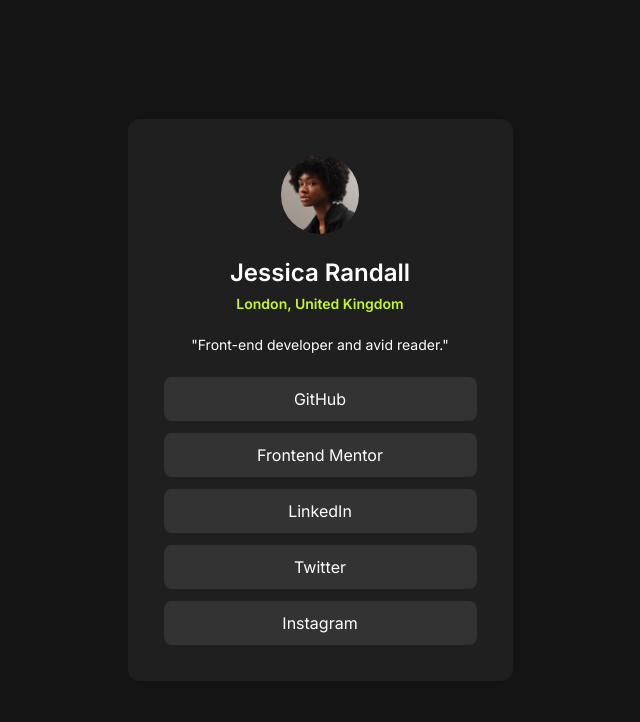
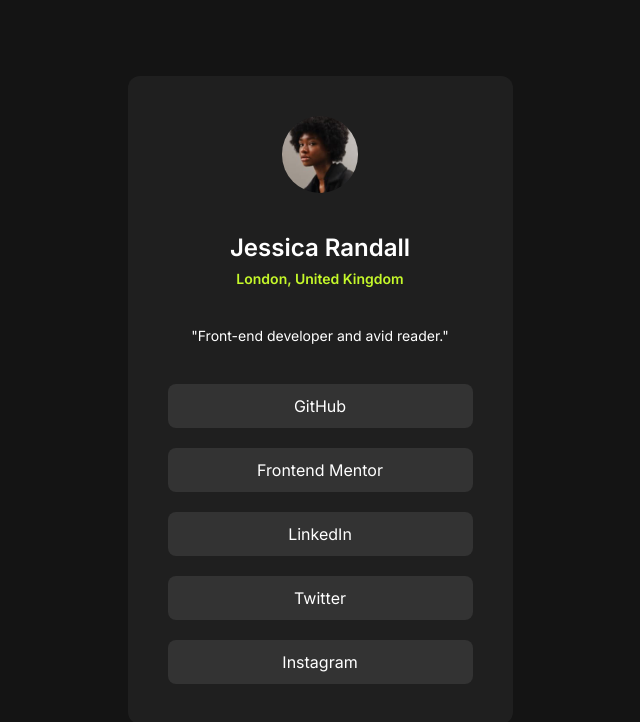
Before and after one commit to YAlkhous/social-links-profile, a plain HTML site: page index.html in a window 1280 px wide. Shown: the whole page, without its empty margins (320-960 px from the left). Drawn offline with Linux system fonts and the light colour scheme.

Commit message:
Making paddings and flex gaps bigger

```diff
--- a/styles.css
+++ b/styles.css
@@ -29,11 +29,11 @@
 .container {
     display: flex;
     flex-direction: column;
-    gap: 24px;
+    gap: 40px;
     width: 385px;
     height: auto;
     margin: auto;
-    padding: 36px;
+    padding: 40px;
     background-color: var(--gray-800);
     border-radius: 12px;
 }
@@ -68,7 +68,7 @@
 .bottons-container {
     display: flex;
     flex-direction: column;
-    gap: 12px;
+    gap: 20px;
 }
 .btn {
     background-color: var(--gray-700);
```
